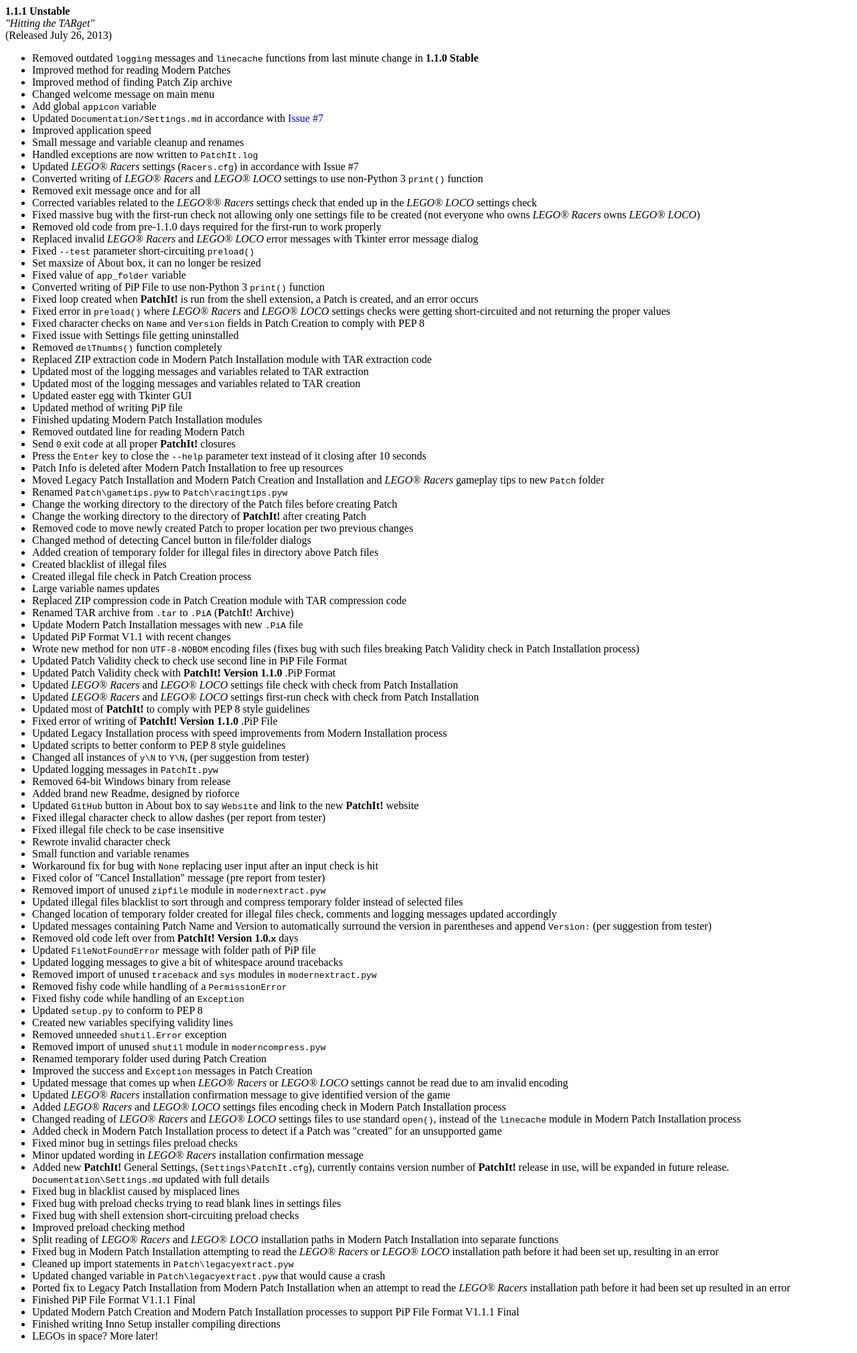
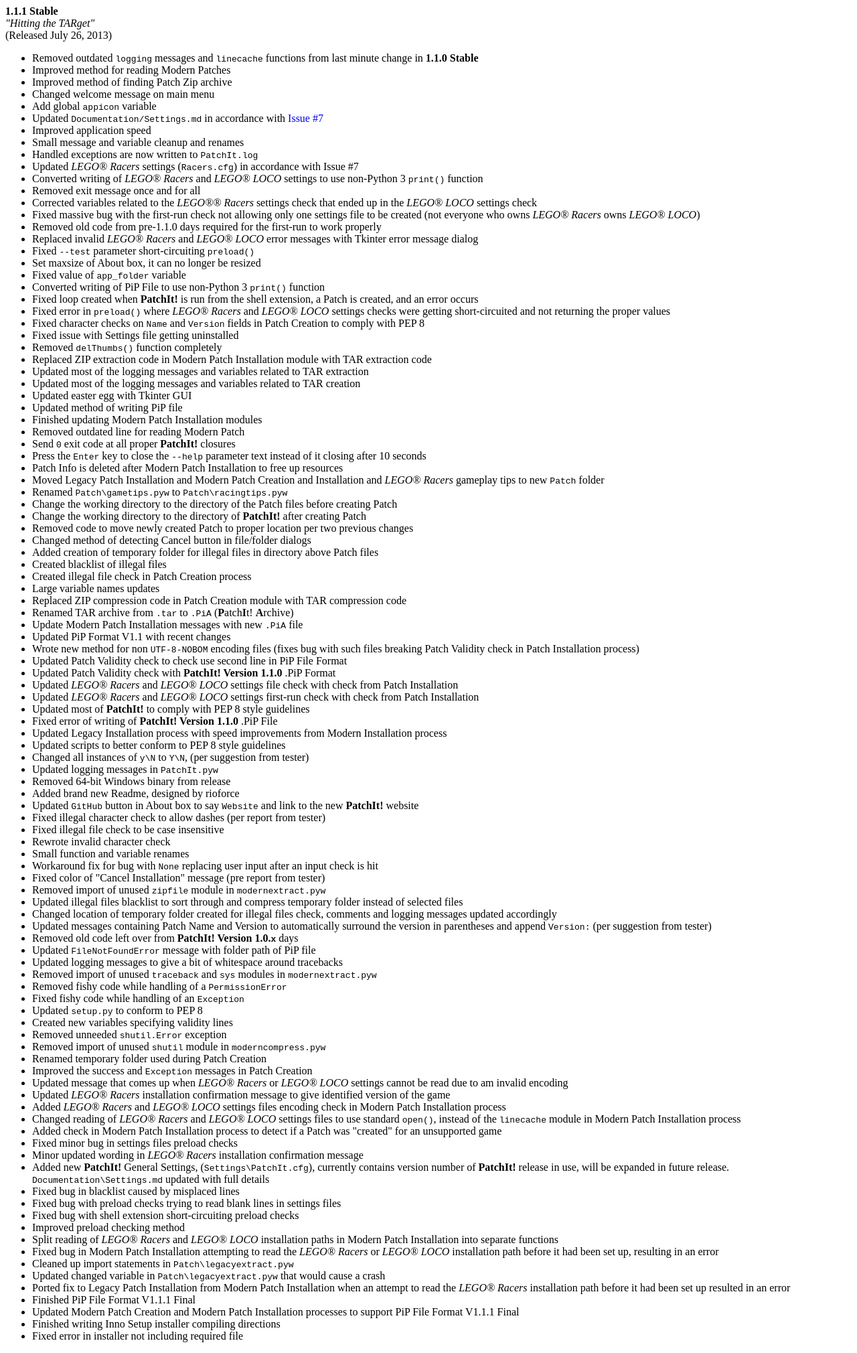
Before and after one commit to le717/PatchIt, a plain HTML site: page Documentation/Readme/ChangeLog/1.1.1.html in a window 1280 px wide. Shown: the whole page at 67% size. Drawn offline with Linux system fonts and the light colour scheme.

Commit message:
Merging last minute changes from 1.1.1 release

```diff
--- a/Documentation/Readme/ChangeLog/1.1.1.html
+++ b/Documentation/Readme/ChangeLog/1.1.1.html
@@ -20,7 +20,7 @@
 </head>
 
 <body>
-<strong>1.1.1 Unstable</strong><br>
+<strong>1.1.1 Stable</strong><br>
 <em>"Hitting the TARget"</em><br>
 (Released July 26, 2013)<br>
 <ul>
@@ -146,7 +146,8 @@
 <li>Finished PiP File Format V1.1.1 Final</li>
 <li>Updated Modern Patch Creation and Modern Patch Installation processes to support PiP File Format V1.1.1 Final</li>
 <li>Finished writing Inno Setup installer compiling directions</li>
-<li>LEGOs in space? More later!</li>
+<li>Fixed error in installer not including required file</li>
+<!-- <li>LEGOs in space? More later!</li> -->
 </ul>
 </body>
 </html>
```
Also changed, not shown: 2 other files.
